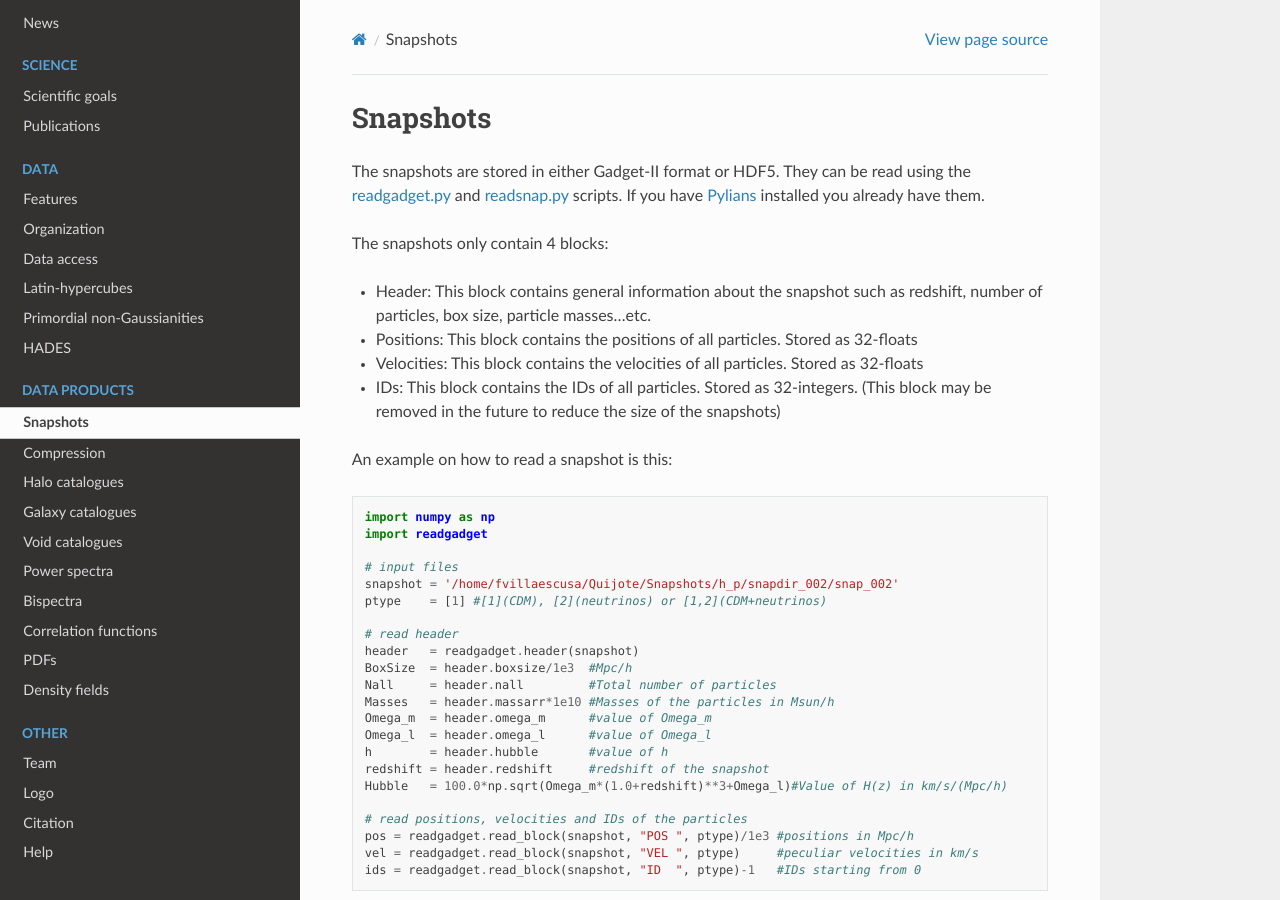
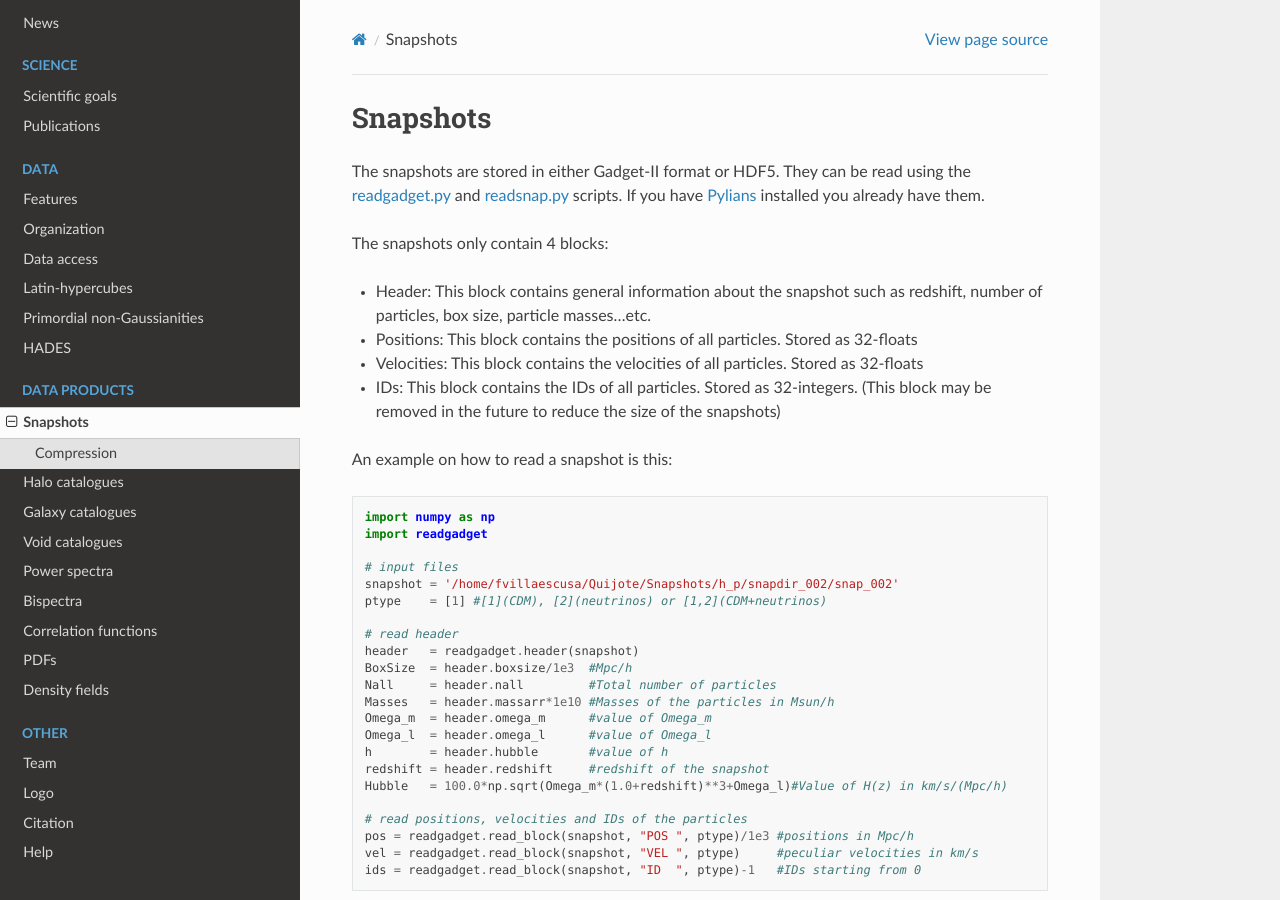
Before and after one commit to franciscovillaescusa/Quijote-simulations, a Sphinx documentation site: the page built from docs/source/snapshots.rst, in a window 1280 px wide and 900 px high. Built offline with Sphinx 7.4.7 and the Read the Docs theme 2.0.0, drawn with Linux system fonts in a browser that asks for light colours; pages that are not in the unit, such as notebooks, are missing from menus.

```diff
--- a/docs/source/snapshots.rst
+++ b/docs/source/snapshots.rst
@@ -63,7 +63,7 @@ In the simulations with massive neutrinos it is possible to read the positions,
 
 
 Compression
-===========
+-----------
 The particle positions, velocities, and PID, are stored in HDF5 files, using HDF5 compression filters to reduce the disk usage.  Specifically, the files use the Blosc compression filter, as implemented in the `hdf5plugin <https://github.com/silx-kit/hdf5plugin/>`_ Python package.  Blosc compression applies a transpose to the data then passes it to zstandard, all of which is lossless and transparent to the user.  As a preconditioning step to increase the Blosc compression ratio, we manually null out some bits of the positions and velocities to increase the compression ratio.  This step is lossy.  The typical total compression ratio is 2.5x.
 
 The positions are stored as absolute coordinates in float32 precision.  The lossy preconditioning we apply is to set several of the low bits in the float32 significand to zero.  The number of bits nulled out is B=6 for the 1024^3 simulations, B=7 for 512^3, and B=8 for 256^3.  This introduces a fractional error of 2^(-24+B), which is 3.8e-6 for the 1024^3 simulations.  Since these are 1 Gpc/h simulations, this is 3.8 kpc/h precision worst-case.  The softening length in all cases is 1/40th of the interparticle spacing, or 24.4 kpc/h for 1024^3.  Therefore, the lossiness is 6.4x smaller than the softening length and should have a minimal impact on science analyses.
@@ -72,6 +72,6 @@ Likewise, we null out 11 low bits of the velocities, for a fractional precision
 
 No lossy compression is applied to the IC files, or to the PIDs.
 
-Each HDF5 file also has a new group called `/CompressionInfo` whose attributes contain a JSON string describing the exact compression options used.
+Each HDF5 file also has a new group called ``/CompressionInfo`` whose attributes contain a JSON string describing the exact compression options used.
 
 The scripts used to do the compression are here: https://github.com/lgarrison/quijote-compression
```
